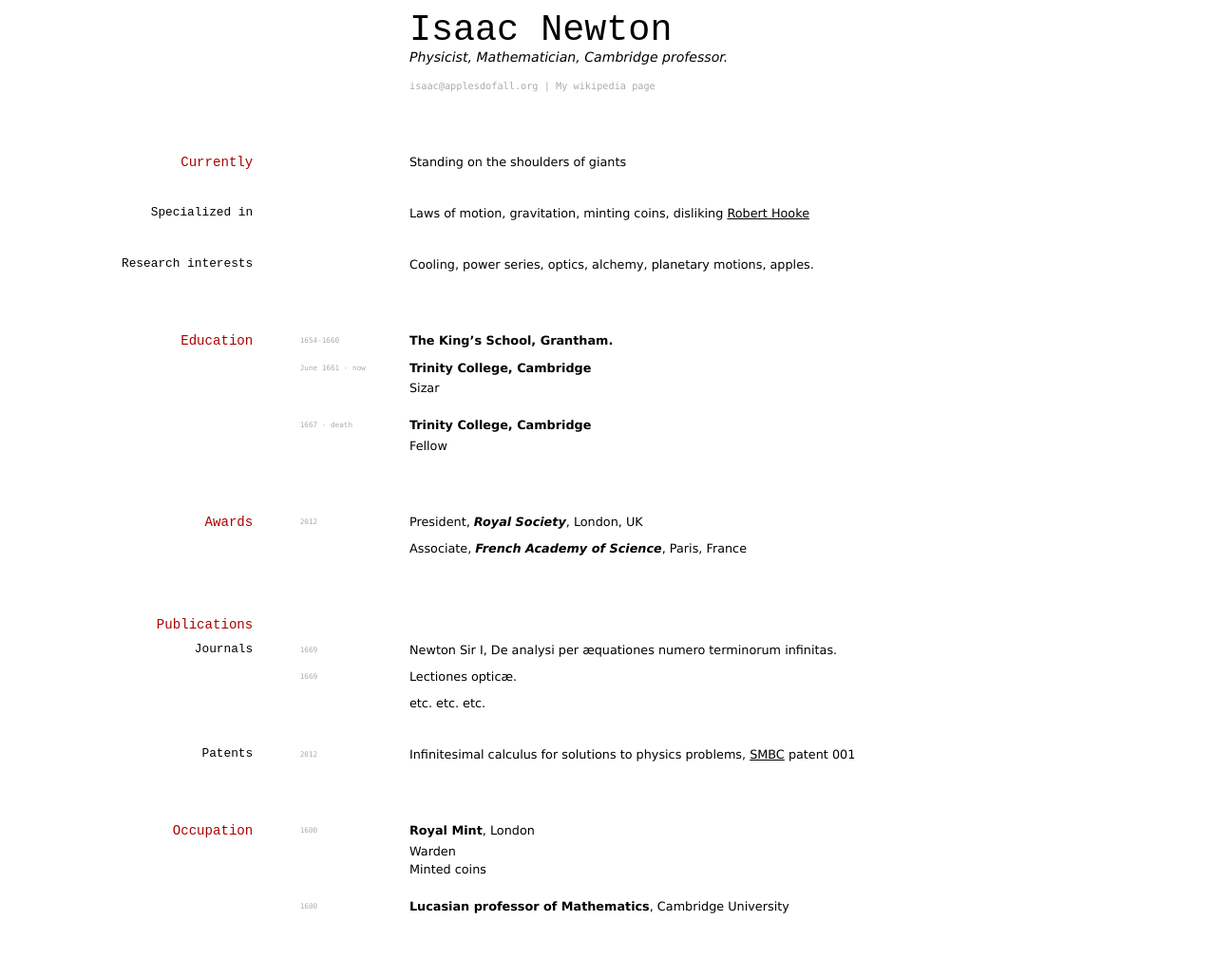
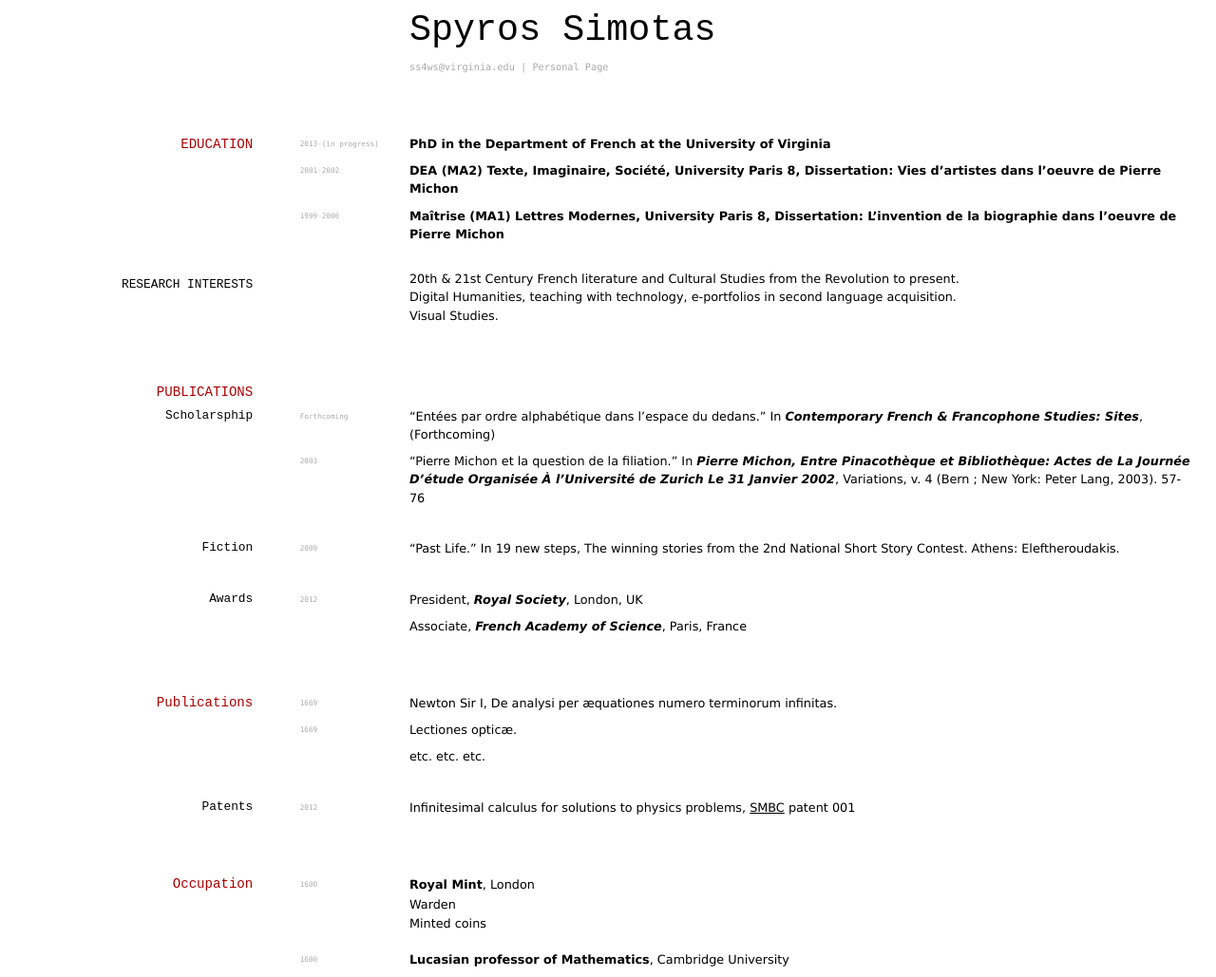
Before and after one commit to elipapa/markdown-cv, a Jekyll site: the page built from index.md, in a window 1280 px wide. Shown: the whole page at 95% size. Built offline with Jekyll 4.4.1, drawn with Linux system fonts in a browser that asks for light colours; before the commit the page ends 973 px from its top, so only the background shows below that.

Commit message:
cv change

```diff
--- a/index.md
+++ b/index.md
@@ -1,48 +1,50 @@
 ---
 layout: cv
-title: Isaac Newtons's CV
+title: Spyros Simotas CV
 ---
-# Isaac Newton
-Physicist, Mathematician, Cambridge professor.
+# Spyros Simotas
 
 <div id="webaddress">
-<a href="isaac@applesdofall.org">isaac@applesdofall.org</a>
-| <a href="http://en.wikipedia.org/wiki/Isaac_Newton">My wikipedia page</a>
+<a href="ss4ws@virginia.edu">ss4ws@virginia.edu</a>
+| <a href="https://ss4ws.github.io/lp/">Personal Page</a>
 </div>
 
 
-## Currently
+## EDUCATION
 
-Standing on the shoulders of giants
+`2013-(in progress)`
+__PhD in the Department of French at the University of Virginia__
 
-### Specialized in
+`2001-2002`
+__DEA (MA2) Texte, Imaginaire, Société, University Paris 8, Dissertation: Vies d’artistes dans l’oeuvre de Pierre Michon__
 
-Laws of motion, gravitation, minting coins, disliking [Robert Hooke](http://en.wikipedia.org/wiki/Robert_Hooke)
+`1999-2000`
+__Maîtrise (MA1) Lettres Modernes, University Paris 8, Dissertation: L’invention de la biographie dans l’oeuvre de Pierre Michon__
 
 
-### Research interests
-
-Cooling, power series, optics, alchemy, planetary motions, apples.
-
-
-## Education
-
-`1654-1660`
-__The King's School, Grantham.__
-
-`June 1661 - now`
-__Trinity College, Cambridge__
-
-- Sizar
-
-`1667 - death`
-__Trinity College, Cambridge__
-
-- Fellow
+### RESEARCH INTERESTS
+- 20th & 21st Century French literature and Cultural Studies from the Revolution to present.
+- Digital Humanities, teaching with technology, e-portfolios in second language acquisition.
+- Visual Studies.
 
 
 
-## Awards
+
+## PUBLICATIONS
+
+### Scholarsphip
+`Forthcoming`
+“Entées par ordre alphabétique dans l’espace du dedans.” In _Contemporary French & Francophone Studies: Sites_, (Forthcoming)
+
+`2003`
+“Pierre Michon et la question de la filiation.” In _Pierre Michon, Entre Pinacothèque et Bibliothèque: Actes de La Journée D’étude Organisée À l’Université de Zurich Le 31 Janvier 2002_, Variations, v. 4 (Bern ; New York: Peter Lang, 2003). 57-76
+
+### Fiction
+`2009`
+“Past Life.” In 19 new steps, The winning stories from the 2nd National Short Story Contest. Athens: Eleftheroudakis.
+
+
+### Awards
 
 `2012`
 President, *Royal Society*, London, UK
@@ -53,9 +55,8 @@ Associate, *French Academy of Science*, Paris, France
 
 ## Publications
 
-<!-- A list is also available [online](http://scholar.google.co.uk/citations?user=LTOTl0YAAAAJ) -->
 
-### Journals
+
 
 `1669`
 Newton Sir I, De analysi per æquationes numero terminorum infinitas.
```
